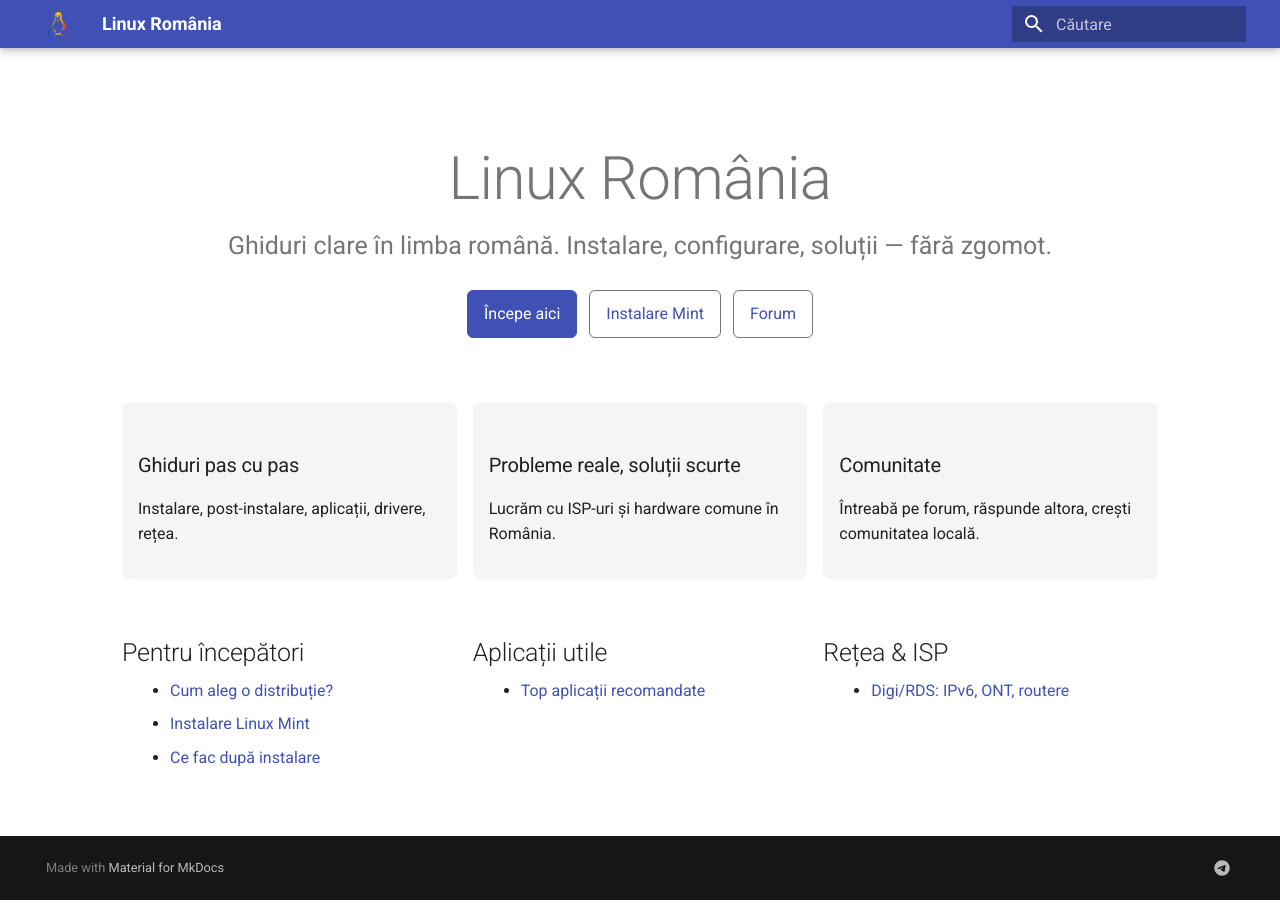
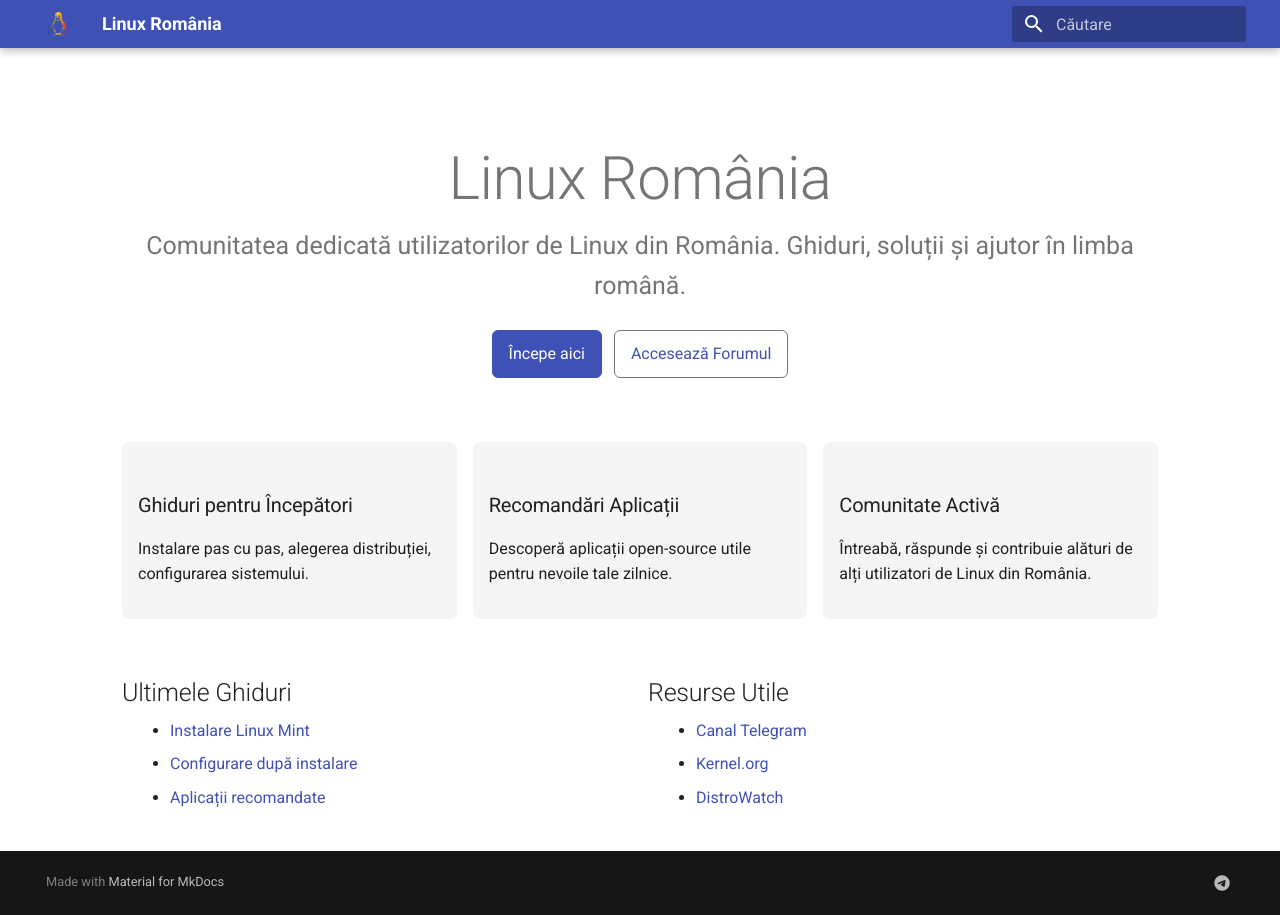
Before and after one commit to linux-romania/linuxromania-site, an MkDocs documentation site: the page built from docs/index.md, in a window 1280 px wide. Built offline with MkDocs 1.6.1 and Material for MkDocs 9.7.7, drawn with Linux system fonts in a browser that asks for light colours.

Commit message:
Update index.md

```diff
--- a/docs/index.md
+++ b/docs/index.md
@@ -7,48 +6,44 @@
 
 <div class="hero">
   <h1>Linux România</h1>
-  <p>Ghiduri clare în limba română. Instalare, configurare, soluții — fără zgomot.</p>
+  <p>Comunitatea dedicată utilizatorilor de Linux din România. Ghiduri, soluții și ajutor în limba română.</p>
+
   <div class="cta">
-    <a class="btn primary" href="ghiduri/incepatori/alege-distributia/">Începe aici</a>
-    <a class="btn" href="ghiduri/incepatori/instalare-mint/">Instalare Mint</a>
-    <a class="btn" href="https://forum.linuxromania.eu" target="_blank" rel="noopener">Forum</a>
+    <a href="/ghiduri/incepatori/alege-distributia/" class="btn primary">Începe aici</a>
+    <a href="https://forum.linuxromania.eu" class="btn">Accesează Forumul</a>
   </div>
 </div>
 
 <div class="features">
   <div class="card">
-    <h3>Ghiduri pas cu pas</h3>
-    <p>Instalare, post-instalare, aplicații, drivere, rețea.</p>
+    <h3>Ghiduri pentru Începători</h3>
+    <p>Instalare pas cu pas, alegerea distribuției, configurarea sistemului.</p>
   </div>
   <div class="card">
-    <h3>Probleme reale, soluții scurte</h3>
-    <p>Lucrăm cu ISP-uri și hardware comune în România.</p>
+    <h3>Recomandări Aplicații</h3>
+    <p>Descoperă aplicații open-source utile pentru nevoile tale zilnice.</p>
   </div>
   <div class="card">
-    <h3>Comunitate</h3>
-    <p>Întreabă pe forum, răspunde altora, crești comunitatea locală.</p>
+    <h3>Comunitate Activă</h3>
+    <p>Întreabă, răspunde și contribuie alături de alți utilizatori de Linux din România.</p>
   </div>
 </div>
 
 <div class="sections">
   <div class="section">
-    <h2>Pentru începători</h2>
+    <h2>Ultimele Ghiduri</h2>
     <ul>
-      <li><a href="ghiduri/incepatori/alege-distributia/">Cum aleg o distribuție?</a></li>
-      <li><a href="ghiduri/incepatori/instalare-mint/">Instalare Linux Mint</a></li>
-      <li><a href="ghiduri/incepatori/dupa-instalare/">Ce fac după instalare</a></li>
+      <li><a href="/ghiduri/incepatori/instalare-mint/">Instalare Linux Mint</a></li>
+      <li><a href="/ghiduri/incepatori/dupa-instalare/">Configurare după instalare</a></li>
+      <li><a href="/ghiduri/aplicatii/recomandate/">Aplicații recomandate</a></li>
     </ul>
   </div>
   <div class="section">
-    <h2>Aplicații utile</h2>
+    <h2>Resurse Utile</h2>
     <ul>
-      <li><a href="ghiduri/aplicatii/recomandate/">Top aplicații recomandate</a></li>
-    </ul>
-  </div>
-  <div class="section">
-    <h2>Rețea & ISP</h2>
-    <ul>
-      <li><a href="ghiduri/retea-isp/rdsdigi/">Digi/RDS: IPv6, ONT, routere</a></li>
+      <li><a href="https://t.me/linuxromania">Canal Telegram</a></li>
+      <li><a href="https://kernel.org">Kernel.org</a></li>
+      <li><a href="https://distrowatch.com">DistroWatch</a></li>
     </ul>
   </div>
 </div>
```
Also changed, not shown: other parts of docs/index.md (+0 -1 lines).
